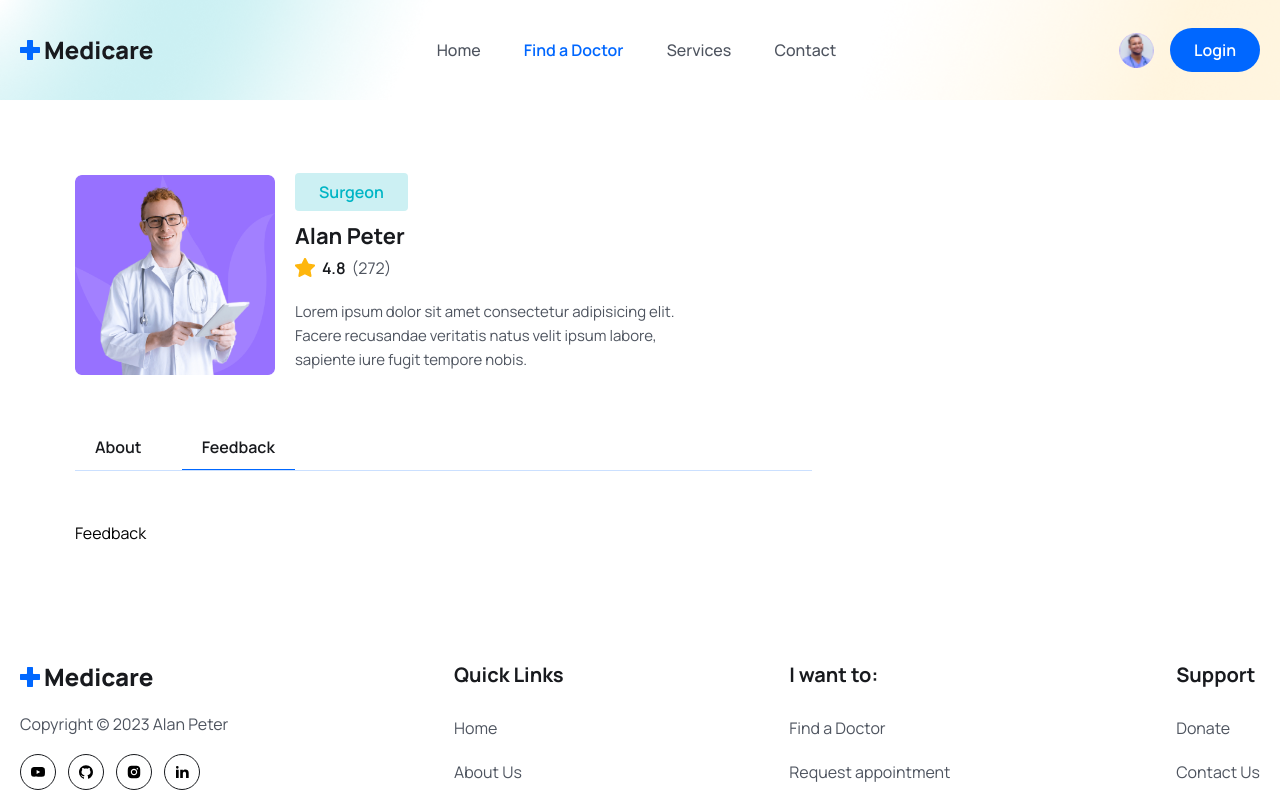
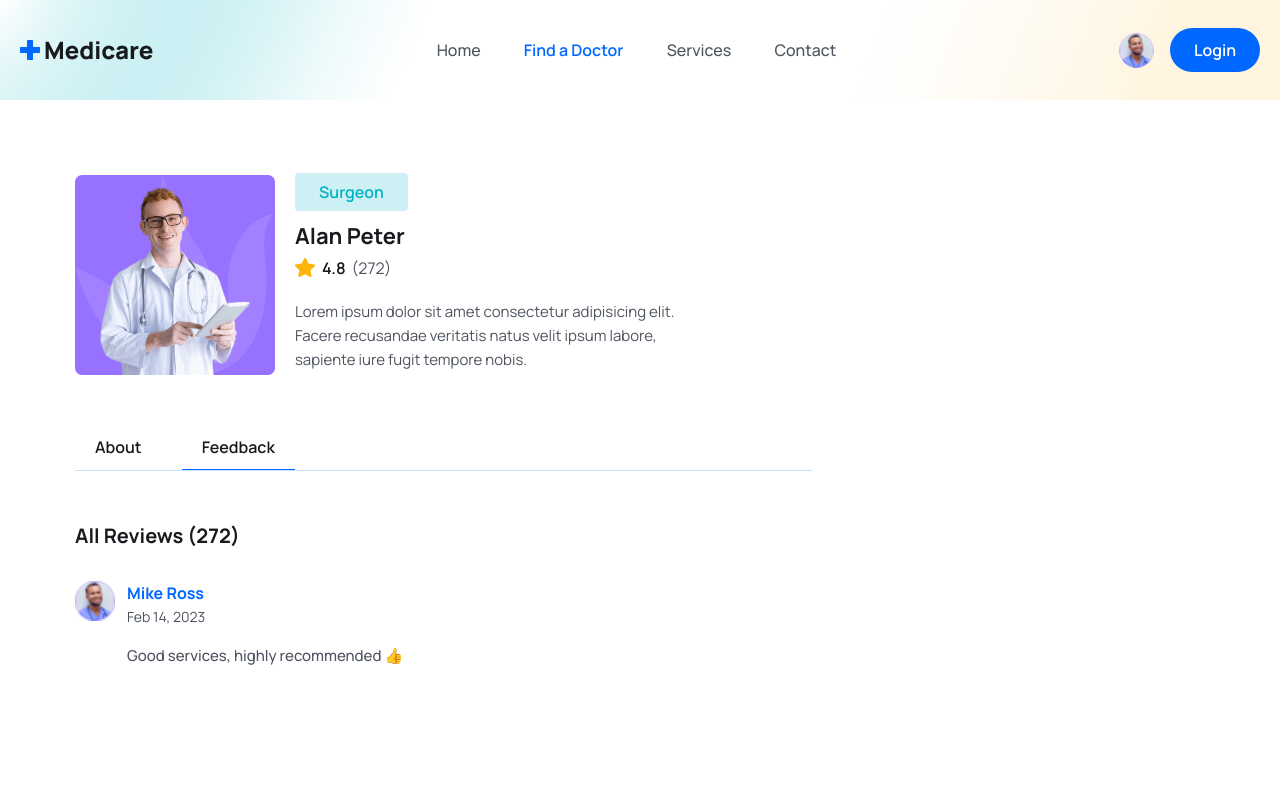
Before and after one commit to gilbert-kiana/Dr-Appointment-MERN-STACK, a React (Vite) app: page /doctors/1 in a window 1280 px wide. Both pictures are taken after a click on the button "Feedback". Shown: the top 800 px of the page. Built offline with nearby package versions, Linux system fonts and the light colour scheme.

Commit message:
feedback panel

```diff
--- a/src/pages/Doctors/Feedback.jsx
+++ b/src/pages/Doctors/Feedback.jsx
@@ -1,8 +1,31 @@
 import React from 'react'
+import avatar from "../../assets/images/avatar-icon.png"
+import { formatDate } from "../../utils/formatDate"
 
 const Feedback = () => {
     return (
-        <div>Feedback</div>
+        <div>
+            <div className="mb-[50px]">
+                <h4 className="text-[20px] leading-[30px] font-bold text-headingColor mb-[30px]">
+                    All Reviews (272)
+                </h4>
+
+                <div className="flex justify-between gap-10 mb-[30px]">
+                    <div className="flex gap-3">
+                        <figure className="w-10 h-10 rounded-full">
+                            <img src={avatar} alt="" className="w-full" />
+                        </figure>
+                        <div>
+                            <h5 className="text-[16px] leading-6 text-primaryColor font-bold">
+                                Mike Ross
+                            </h5>
+                            <p className='text-[14px] leading-6 text-textColor'>{formatDate("02-14-2023")}</p>
+                            <p className='text__para mt-3 font-medium text-[15px]'>Good services, highly recommended 👍</p>
+                        </div>
+                    </div>
+                </div>
+            </div>
+        </div>
     )
 }
 
```
